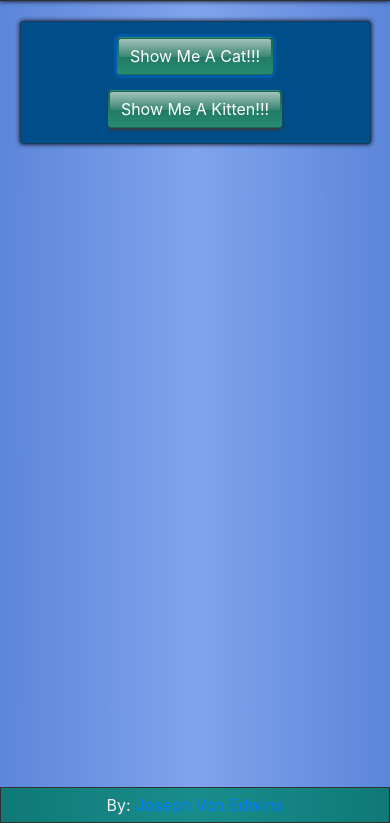
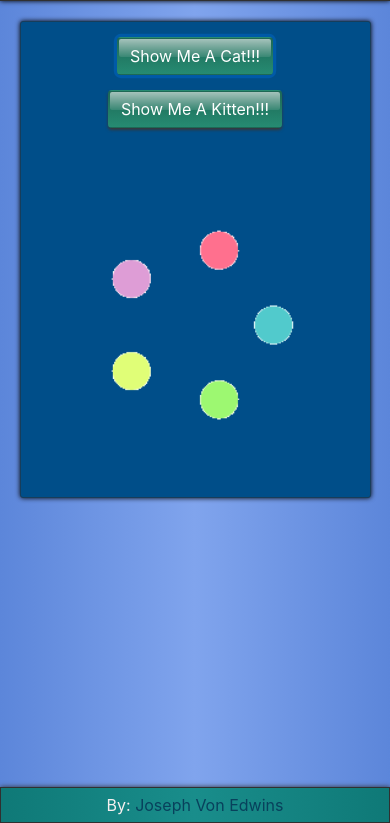
Before and after one commit to joeyvon2434/cat-giph-page, a plain HTML site: page index.html in a window 390 px wide. Both pictures are taken after a click on the button "Show Me A Cat!!!". Shown: the part 57-880 px from the top of the page. Drawn offline with nearby package versions, Linux system fonts and the light colour scheme; no server answers.

Commit message:
added syling

```diff
--- a/assets/css/main.css
+++ b/assets/css/main.css
@@ -1,11 +1,12 @@
 body {
-    background: orange;
+    z-index: -4;
 }
 
 #wrapper {
     position: relative;
     /* display: block; */
     width: 100%;
+    /* z-index: -1; */
     margin: 0;
     padding: 0 0 20px 0;
     min-height: 100vh;
@@ -80,34 +81,46 @@ button {
 
   button:hover {
       box-shadow: 0 0 5px white;
+      background: linear-gradient(rgb(29, 104, 54), rgb(38, 139, 77));
   }
 
 #footer {
-    border: 1px solid purple;
-    /* position: absolute; */
+    position: relative;
     display: block;
+    z-index: 3;
     bottom: 0;
     width: 100%;
     text-align: center;
     padding: 5px;
-    /* margin-top: 20px; */
+
     margin-bottom: 0;
     border: 1px solid rgb(48, 48, 48);
-    box-shadow: 0 0 -5px black;
+    box-shadow: 0 0 5px rgb(48, 48, 48);
     background: #0F7977;
     background: linear-gradient(to right, #0F7977, rgb(25, 141, 139), #0F7977);
     color: #F7F0F0;
+    cursor: hover;
 }
 
 .giph-image {
     width: 100%;
     display: block;
     position: relative;
-    max-height: 70vh;
+    /* max-height: 70vh; */
+}
+
+.loading-size {
+    width: 20%;
+    display: block;
+    position: relative;
 }
 
 #warning-message {
     font-size: 20px;
+}
+
+#footer-link {
+    color: #08415C;
 }
 
 
@@ -120,4 +133,8 @@ button {
         width: 80%;
         font-size: 30px;
     }
+
+    #giph-box {
+        margin-top: 40px;
+    }
 }
--- a/assets/javascript/main.js
+++ b/assets/javascript/main.js
@@ -1,11 +1,25 @@
-$(document).ready(function() {
+$(document).ready(function () {
 
     const APIkey = 'tpOBhMb9bMKdBzmRRjzV11nmEBK126qW';
     let imageExists = false;
     let clickCounter = 0;
 
     //listens for click to add a cat and calls the api to add a cat giph
-    $(this).on("click", ".giph-adder", function() {
+    $(this).on("click", ".giph-adder", function () {
+
+        if (!imageExists) {
+            let newDiv = $("<img>");
+            newDiv.attr("src", "assets/images/loadin-gif.gif");
+            newDiv.attr("alt", "This didn't work");
+            newDiv.addClass("giph");
+            newDiv.addClass("giph-image");
+            $("#giph-box").append(newDiv);
+            imageExists = true;
+        } else {
+            console.log("Make some new code");
+            $(".giph").attr("src", "assets/images/loadin-gif.gif");
+        }
+
         clickCounter++;
         console.log(clickCounter);
 
@@ -16,22 +30,14 @@ $(document).ready(function() {
         $.ajax({
             url: queryURL,
             method: "GET"
-        }).then(function(response){
+        }).then(function (response) {
 
 
-            if (!imageExists) {
-                let newDiv = $("<img>");
-                newDiv.attr("src", response.data.image_original_url);
-                newDiv.attr("alt", "This didn't work");
-                newDiv.addClass("giph-image");
-                $("#giph-box").append(newDiv);
-                imageExists = true;
-            } else {
-                console.log("Make some new code");
-                $(".giph-image").attr("src", response.data.image_original_url);
-            }
+            console.log("Make some new code");
+            $(".giph").attr("src", response.data.image_original_url);
 
-            if(clickCounter >=25) {
+
+            if (clickCounter >= 25) {
                 let newHeader = $("<h3 id='warning-message'>");
                 newHeader.text("Wow... you really like this! That's awesome, but be careful you don't turn into a cat lady ;-)");
                 $('#giph-box').prepend(newHeader);
--- a/index.html
+++ b/index.html
@@ -30,7 +30,7 @@
 
 
     </div>
-    <div id="footer">By: <a href="https://joeyvon2434.github.io/josephvonedwins/">Joseph Von Edwins</a></div>
+    <div id="footer">By: <a id="footer-link" href="https://joeyvon2434.github.io/josephvonedwins/">Joseph Von Edwins</a></div>
 
     <script src="https://code.jquery.com/jquery-3.3.1.js" integrity="sha256-2Kok7MbOyxpgUVvAk/HJ2jigOSYS2auK4Pfzbm7uH60="
         crossorigin="anonymous"></script>
```
Also changed, not shown: assets/images/loadin-gif.gif (added), 2 other files.
